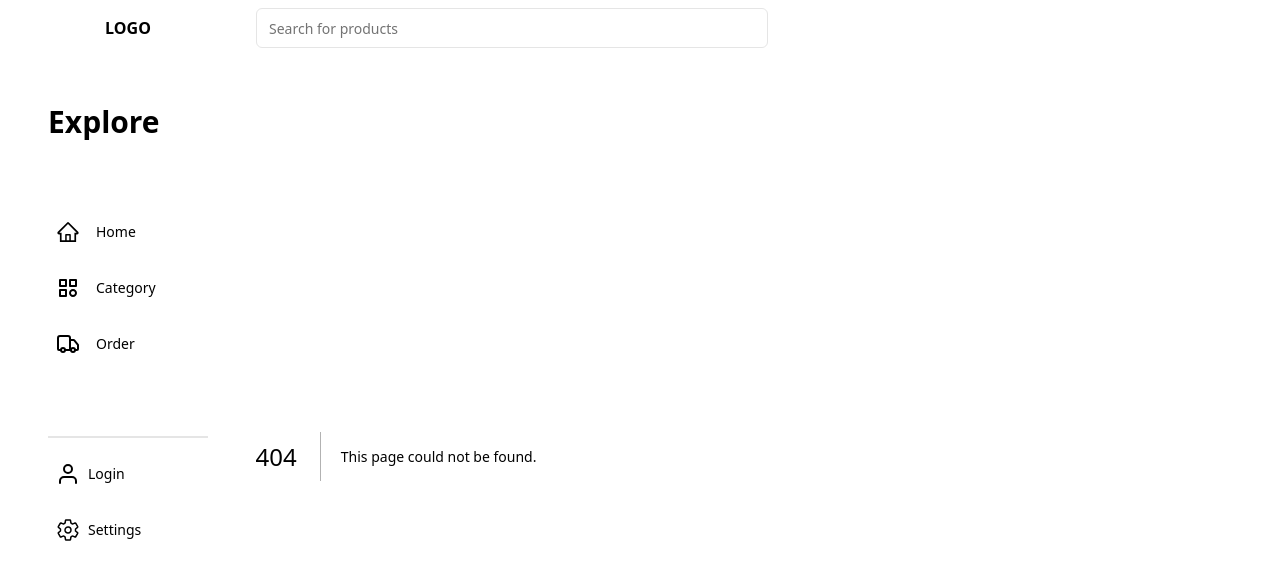
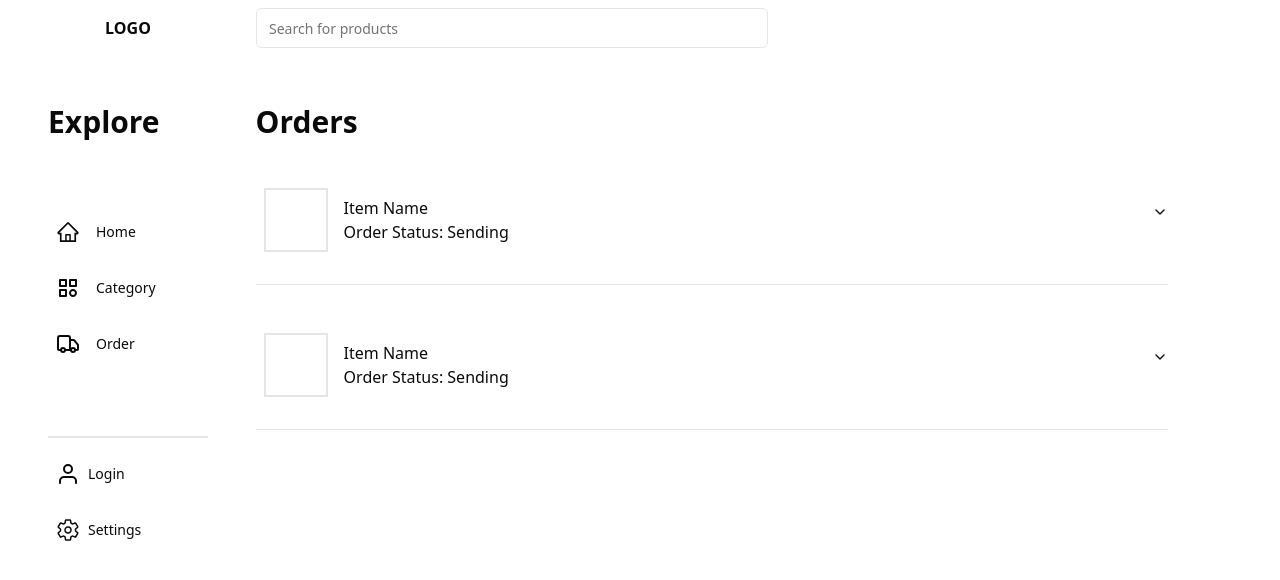
Before and after one commit to BryMat24/ecommerce-fe, a Next.js app: page /order in a window 1280 px wide. Before the commit this address had no page. Shown: the top 580 px of the page. Built offline with nearby package versions, Linux system fonts and the light colour scheme.

Commit message:
feat: add order-page

```diff
--- a/package.json
+++ b/package.json
@@ -9,6 +9,7 @@
     "lint": "next lint"
   },
   "dependencies": {
+    "@radix-ui/react-accordion": "^1.1.2",
     "@radix-ui/react-aspect-ratio": "^1.0.3",
     "@radix-ui/react-label": "^2.0.2",
     "@radix-ui/react-navigation-menu": "^1.1.4",
--- /dev/null
+++ b/src/app/order/page.jsx
@@ -0,0 +1,77 @@
+import { Button } from "@/components/ui/button"
+import {
+  Card,
+  CardContent,
+  CardDescription,
+  CardFooter,
+  CardHeader,
+  CardTitle,
+} from "@/components/ui/card";
+
+
+import {
+    Accordion,
+    AccordionContent,
+    AccordionItem,
+    AccordionTrigger,
+} from "@/components/ui/accordion"
+
+const orders = [
+    {},
+    {}
+]
+
+const getOrderCard = (order) => {
+    return(
+        <Accordion type="single" collapsible className="w-full">
+            <AccordionItem className="w-full" value="item-1">
+                <AccordionTrigger className="w-full hover:no-underline">
+                    <Card className="w-2/3 h-24 mt-4 border-0 shadow-none">
+                        <CardContent className=" w-full h-full flex items-center p-2">
+                            <div className="h-16 w-16 border-2">
+                                {/* <Image src={MainImg} alt="Photo by Drew Beamer" fill className="object-cover" /> */}
+                            </div>
+                            <div className="h-16 m-4 flex flex-col justify-center text-left">
+                                <div>Item Name</div>
+                                <div>Order Status: Sending</div>
+                            </div>
+                        </CardContent>
+                    </Card>
+                </AccordionTrigger>
+                <AccordionContent className="w-full pl-2">
+                    <div className="font-bold underline"> Order Details </div>
+                    <div>Item Name: </div>
+                    <div>Quantity: </div>
+                    <div>Total: </div>
+                    <div>Contact: </div>
+                    <div>Address: </div>
+                    <div>Invoice No: </div>
+                    <div>Last Order Status: </div>
+                </AccordionContent>
+            </AccordionItem>
+        </Accordion>
+        // <Card className="border-2 w-2/3 h-24 mt-4">
+        //     <CardContent className=" w-full h-full flex items-center p-2">
+        //         <div className="h-16 w-16 border-2"></div>
+        //         <div className="h-16 m-4 flex flex-col justify-center">
+        //             <div>Item Name</div>
+        //             <div>Order Status: Sending</div>
+        //         </div>
+        //     </CardContent>
+        // </Card>
+    )
+}
+export default function OrderPage(){
+    return(
+        <div className="py-12 mr-28 w-full">
+            {orders.length === 0? <h1 className="font-bold text-3xl">No Orders</h1> :
+                (
+                    <div className="">
+                        <h1 className="font-bold text-3xl">Orders</h1>
+                        {orders.map((order, index) => getOrderCard(order))}
+                    </div>
+                )
+            }
+        </div>
+    )
+}
--- a/src/components/navigation/navbar.jsx
+++ b/src/components/navigation/navbar.jsx
@@ -43,7 +43,7 @@ export default function Navbar() {
                 </Link>
             </Button>
             <Button asChild className="py-6 px-2 my-1 align-left justify-start hover:bg-black hover:text-white" variant="ghost">
-                <Link href="/login" className="">
+                <Link href="/settings" className="">
                     <IoSettingsOutline className="text-2xl mr-2" />
                     <div>Settings</div>
                 </Link>
--- /dev/null
+++ b/src/components/ui/accordion.jsx
@@ -0,0 +1,43 @@
+"use client"
+
+import * as React from "react"
+import * as AccordionPrimitive from "@radix-ui/react-accordion"
+import { ChevronDown } from "lucide-react"
+
+import { cn } from "@/lib/utils"
+
+const Accordion = AccordionPrimitive.Root
+
+const AccordionItem = React.forwardRef(({ className, ...props }, ref) => (
+  <AccordionPrimitive.Item ref={ref} className={cn("border-b", className)} {...props} />
+))
+AccordionItem.displayName = "AccordionItem"
+
+const AccordionTrigger = React.forwardRef(({ className, children, ...props }, ref) => (
+  <AccordionPrimitive.Header className="flex">
+    <AccordionPrimitive.Trigger
+      ref={ref}
+      className={cn(
+        "flex flex-1 items-center justify-between py-4 font-medium transition-all hover:underline [&[data-state=open]>svg]:rotate-180",
+        className
+      )}
+      {...props}>
+      {children}
+      <ChevronDown className="h-4 w-4 shrink-0 transition-transform duration-200" />
+    </AccordionPrimitive.Trigger>
+  </AccordionPrimitive.Header>
+))
+AccordionTrigger.displayName = AccordionPrimitive.Trigger.displayName
+
+const AccordionContent = React.forwardRef(({ className, children, ...props }, ref) => (
+  <AccordionPrimitive.Content
+    ref={ref}
+    className="overflow-hidden text-sm transition-all data-[state=closed]:animate-accordion-up data-[state=open]:animate-accordion-down"
+    {...props}>
+    <div className={cn("pb-4 pt-0", className)}>{children}</div>
+  </AccordionPrimitive.Content>
+))
+
+AccordionContent.displayName = AccordionPrimitive.Content.displayName
+
+export { Accordion, AccordionItem, AccordionTrigger, AccordionContent }
--- /dev/null
+++ b/src/components/ui/card.jsx
@@ -0,0 +1,50 @@
+import * as React from "react"
+
+import { cn } from "@/lib/utils"
+
+const Card = React.forwardRef(({ className, ...props }, ref) => (
+  <div
+    ref={ref}
+    className={cn("rounded-lg border bg-card text-card-foreground shadow-sm", className)}
+    {...props} />
+))
+Card.displayName = "Card"
+
+const CardHeader = React.forwardRef(({ className, ...props }, ref) => (
+  <div
+    ref={ref}
+    className={cn("flex flex-col space-y-1.5 p-6", className)}
+    {...props} />
+))
+CardHeader.displayName = "CardHeader"
+
+const CardTitle = React.forwardRef(({ className, ...props }, ref) => (
+  <h3
+    ref={ref}
+    className={cn("text-2xl font-semibold leading-none tracking-tight", className)}
+    {...props} />
+))
+CardTitle.displayName = "CardTitle"
+
+const CardDescription = React.forwardRef(({ className, ...props }, ref) => (
+  <p
+    ref={ref}
+    className={cn("text-sm text-muted-foreground", className)}
+    {...props} />
+))
+CardDescription.displayName = "CardDescription"
+
+const CardContent = React.forwardRef(({ className, ...props }, ref) => (
+  <div ref={ref} className={cn("p-6 pt-0", className)} {...props} />
+))
+CardContent.displayName = "CardContent"
+
+const CardFooter = React.forwardRef(({ className, ...props }, ref) => (
+  <div
+    ref={ref}
+    className={cn("flex items-center p-6 pt-0", className)}
+    {...props} />
+))
+CardFooter.displayName = "CardFooter"
+
+export { Card, CardHeader, CardFooter, CardTitle, CardDescription, CardContent }
```
Also changed, not shown: 1 other file (tests, documents, lock files or other folders).
